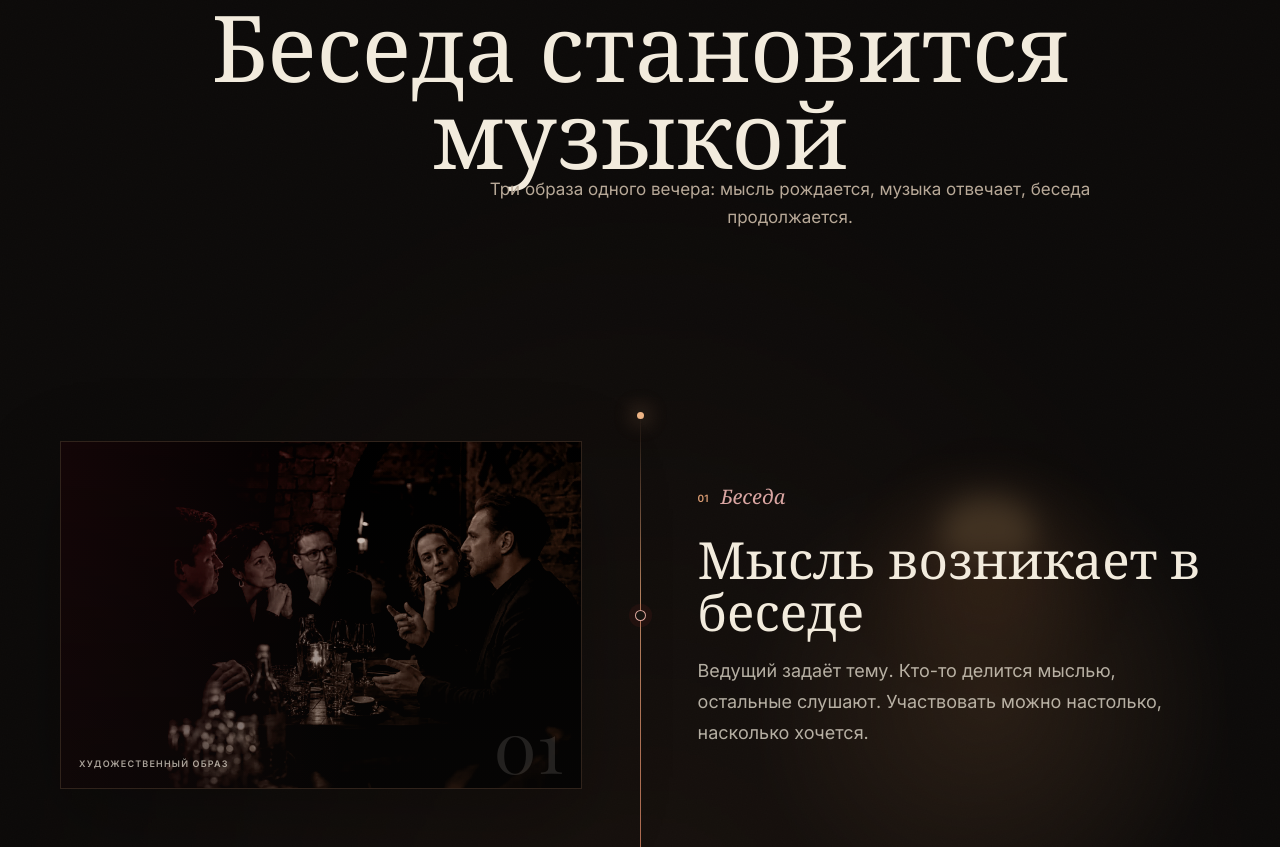
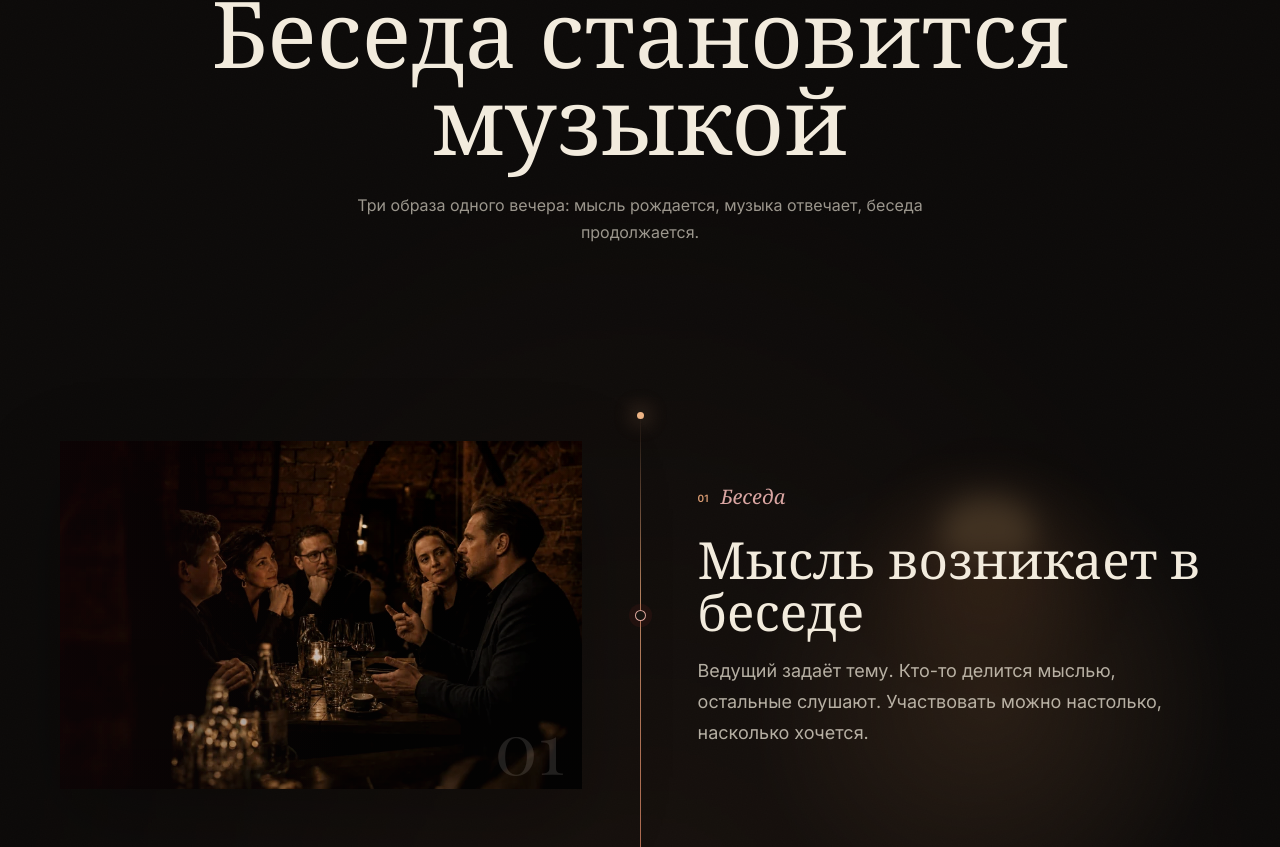
Before and after one commit to vbondarenko7/kontrapunkt, a Next.js app in the folder Джаз вечер. /Лендинг версия C/: page / in a window 1280 px wide. Shown: the part 953-1800 px from the top of the page. Built offline with nearby package versions, Linux system fonts and the light colour scheme.

Commit message:
restore warm format imagery

```diff
--- a/Джаз вечер. /Лендинг версия C/app/globals.css
+++ b/Джаз вечер. /Лендинг версия C/app/globals.css
@@ -538,12 +538,16 @@ h3 {
   color: var(--mute-dark);
 }
 
-.format-intro .format-concept {
-  max-width: 620px;
-  margin: 26px auto 0;
+#format .format-intro > .format-concept {
+  grid-column: 1 / -1;
+  align-self: auto;
+  justify-self: center;
+  width: min(100%, 620px);
+  margin: 0 auto;
   color: rgba(242, 235, 221, 0.62);
   font-size: 16px;
   line-height: 1.7;
+  text-align: center;
 }
 
 .section-heading.compact {
@@ -668,29 +672,14 @@ h3 {
   margin: 0;
   overflow: hidden;
   background: #0b0908;
-  border: 1px solid rgba(216, 154, 113, 0.18);
-  isolation: isolate;
-}
-
-.format-frame::before {
+}
+
+.format-frame::after {
   position: absolute;
-  z-index: 1;
   inset: 0;
   background:
-    linear-gradient(125deg, rgba(91, 20, 27, 0.72), rgba(22, 15, 12, 0.08) 48%, rgba(180, 104, 55, 0.34)),
-    rgba(73, 28, 26, 0.24);
-  mix-blend-mode: color;
-  pointer-events: none;
-  content: "";
-}
-
-.format-frame::after {
-  position: absolute;
-  z-index: 1;
-  inset: 0;
-  background:
-    linear-gradient(180deg, rgba(11, 9, 8, 0.02), rgba(11, 9, 8, 0.5)),
-    linear-gradient(90deg, rgba(61, 16, 21, 0.32), transparent 54%);
+    linear-gradient(180deg, rgba(11, 9, 8, 0.02), rgba(11, 9, 8, 0.28)),
+    linear-gradient(90deg, rgba(61, 16, 21, 0.2), transparent 54%);
   pointer-events: none;
   content: "";
 }
@@ -704,21 +693,7 @@ h3 {
 
 .format-frame img {
   object-fit: cover;
-  filter: grayscale(0.58) sepia(0.18) saturate(0.76) contrast(1.16) brightness(0.88);
-  transform: scale(1.035);
-}
-
-.format-frame figcaption {
-  position: absolute;
-  z-index: 2;
-  bottom: 17px;
-  left: 18px;
-  margin: 0;
-  color: rgba(242, 235, 221, 0.68);
-  font-size: 9px;
-  font-weight: 600;
-  letter-spacing: 0.13em;
-  text-transform: uppercase;
+  filter: saturate(0.9) contrast(1.05);
 }
 
 .format-frame > span {
@@ -1443,6 +1418,10 @@ footer p:last-child {
     margin-bottom: 26px;
   }
 
+  #format .format-intro > .format-concept {
+    margin-top: 32px;
+  }
+
   #format .format-story {
     width: min(100% - 64px, 1160px);
     padding-bottom: 90px;
--- a/Джаз вечер. /Лендинг версия C/app/page.tsx
+++ b/Джаз вечер. /Лендинг версия C/app/page.tsx
@@ -203,7 +203,6 @@ export default function Home() {
                       height="800"
                     />
                   </picture>
-                  <figcaption>Художественный образ</figcaption>
                   <span aria-hidden="true">{step.number}</span>
                 </figure>
                 <div className="format-chapter-copy">
```
